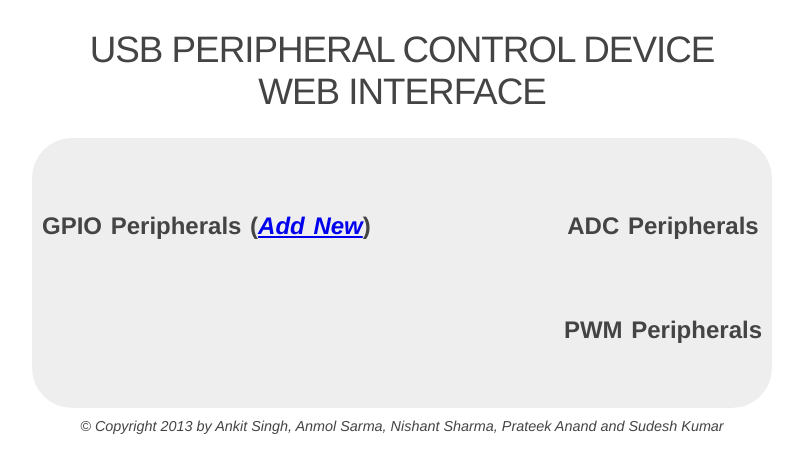
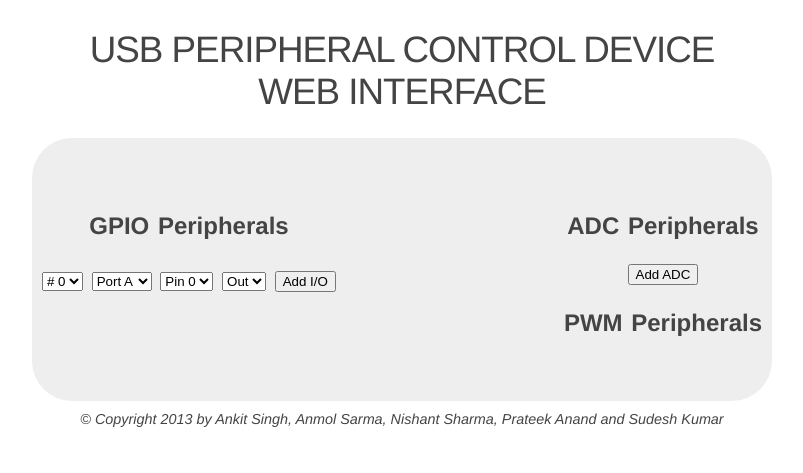
Before and after one commit to sudesh309/upcd_webapp, a Flask app: template templates/main.html in a window 1280 px wide. Shown: the part 41-514 px from the top of the page, without its empty margins (238-1041 px from the left). Run offline with Flask 2, Linux system fonts and the light colour scheme; the template is opened without the code that fills it, so the values that code supplies are empty.

Commit message:
Added GPIO adding mechanism.

```diff
--- a/app.py
+++ b/app.py
@@ -1,6 +1,6 @@
 #!/usr/bin/python
 
-from flask import Flask, render_template, redirect
+from flask import Flask, render_template, redirect, request
 import subprocess
 
 def ioRemove(peripheral):
@@ -16,13 +16,24 @@ def ioOff(peripheral):
 def ioProbe(peripheral):
 	return subprocess.check_output(["./reader", "/dev/USBDev251", "L" + str(peripheral)])
 
+def ioAdd():
+	perinum = request.form["ioperipheral"]
+	port = request.form["ioport"]
+	pin = request.form["iopin"]
+	mode = request.form["imode"]
+	subprocess.check_output(["./reader", "/dev/USBDev251", "P" + perinum + port + pin + mode])
+
+
 app = Flask(__name__)
 device = "/dev/USBDev251"
 
 myList = [[0,1,2], [], []]
 
-@app.route("/")
+@app.route("/", methods=["GET", "POST"])
 def root():
+	if request.method == "POST":
+		if request.form['submit'] == "addio":
+			ioAdd()
 	ioList = []
 	for peripheral in myList[0]:
 		if ioProbe(peripheral) != "000":
--- a/templates/main.html
+++ b/templates/main.html
@@ -17,8 +17,44 @@
 	<div class="canvas"> <h2>
 
  <div style="float: left; margin-left:10px;">
+	 <p> GPIO Peripherals </p>
 	 <p>
-		 GPIO Peripherals (<a href="addio"><i>Add New</i></a>)</p>
+		 <form method="post" action="/">
+
+			 <select name="ioperipheral" id="perip">
+				<option value="0"># 0</option>
+				<option value="1"># 1</option>
+				<option value="2"># 2</option>
+			</select>
+
+			 <select name="ioport" id="prt">
+				<option value="1">Port A</option>
+				<option value="2">Port B</option>
+				<option value="3">Port C</option>
+				<option value="4">Port D</option>
+				<option value="5">Port E</option>
+				<option value="6">Port F</option>
+			</select>
+
+			<select name="iopin" id="pn">
+				<option value="0">Pin 0</option>
+				<option value="1">Pin 1</option>
+				<option value="2">Pin 2</option>
+				<option value="3">Pin 3</option>
+				<option value="4">Pin 4</option>
+				<option value="5">Pin 5</option>
+				<option value="6">Pin 6</option>
+				<option value="7">Pin 7</option>
+			</select>
+
+			<select name="imode" id="md">
+				<option value="1">Out</option>
+				<option value="0">In</option>
+			</select>
+
+			<button type="submit" name="submit" value="addio">Add I/O</button>
+	 </p>
+
 	 {% for peripheral in ioList %}
 	 <p> {{ peripheral }}
 	 <a href="{{ peripheral }}/on">ON</a>
@@ -32,6 +68,7 @@
 	 {% for peripheral in descList[1] %}
 	 <p> {{ peripheral }}  1024 <a href="read">Read</a> <a href="removeadc">Remove</a></p>
 	 {% endfor %}
+	 <button type="submit" name="submit" value="addadc">Add ADC</button>
 	 <br>
 	 <p> PWM Peripherals</p>
 	 {% for peripheral in descList[1] %}
```
Also changed, not shown: templates/addio.html (deleted, +0 -29 lines).
